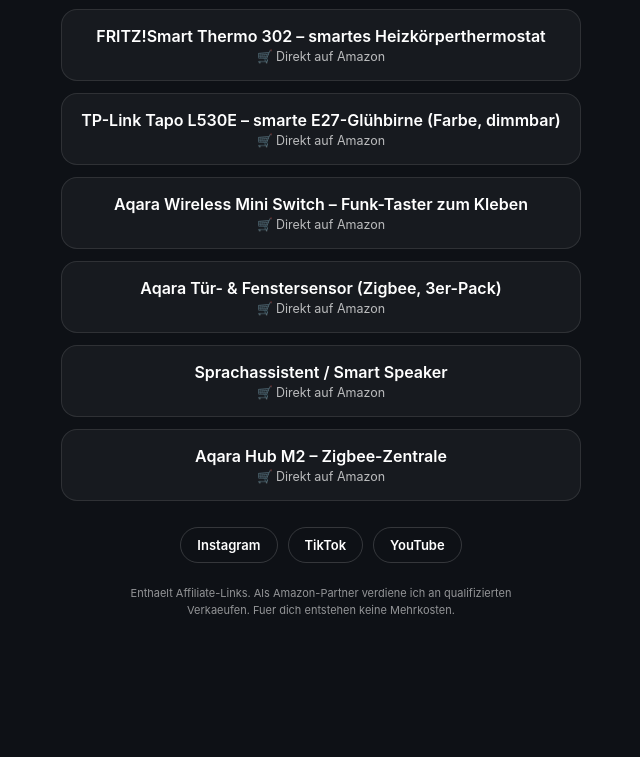
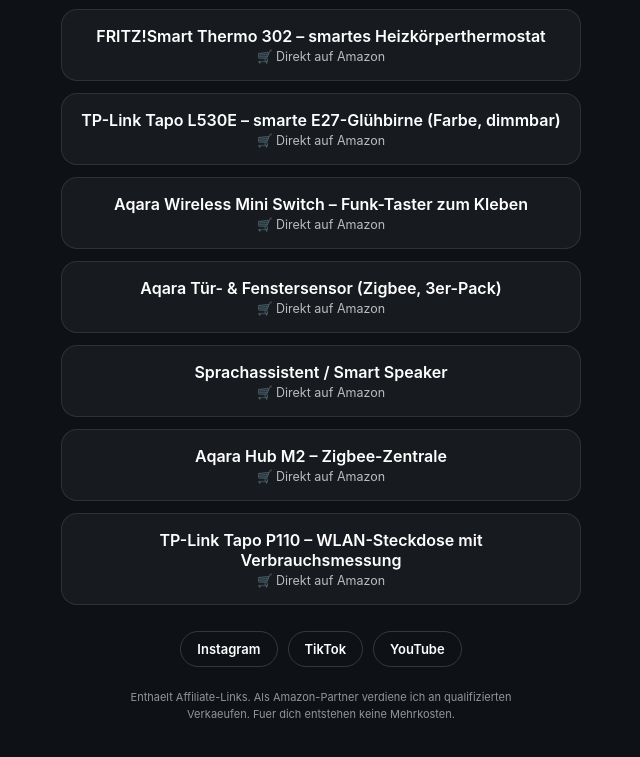
Before and after one commit to dhlabs4616/smarteszuhause, a plain HTML site: page index.html in a window 1280 px wide. Shown: the part 1488-2245 px from the top of the page, without its empty margins (319-959 px from the left). Before the commit the page ends 2165 px from the top, so only its background shows below. Drawn offline with Linux system fonts and the light colour scheme.

Commit message:
bio page: 2026-11-24

```diff
--- a/index.html
+++ b/index.html
@@ -205,6 +205,12 @@
           <span class="btn-sub">🛒 Direkt auf Amazon</span>
         </a>
       </div>
+      <div class="theme">
+        <a class="btn" href="https://www.amazon.de/dp/B0B7NKLDXW?tag=mayamatcha-21&amp;ascsubtag=sz_smart-plug-measure" target="_blank" rel="noopener nofollow sponsored">
+          <span class="btn-label">TP-Link Tapo P110 – WLAN-Steckdose mit Verbrauchsmessung</span>
+          <span class="btn-sub">🛒 Direkt auf Amazon</span>
+        </a>
+      </div>
     <nav class="socials">
         <a class="social" href="https://instagram.com/smarteszuhause" target="_blank" rel="noopener">Instagram</a>
         <a class="social" href="https://tiktok.com/@smarteszuhause" target="_blank" rel="noopener">TikTok</a>
```
